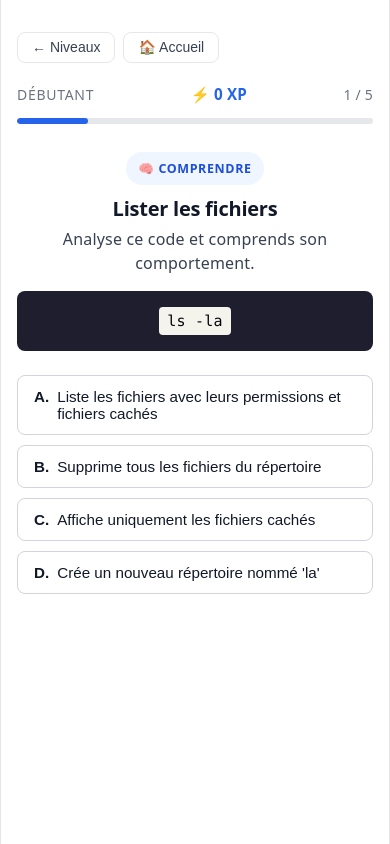
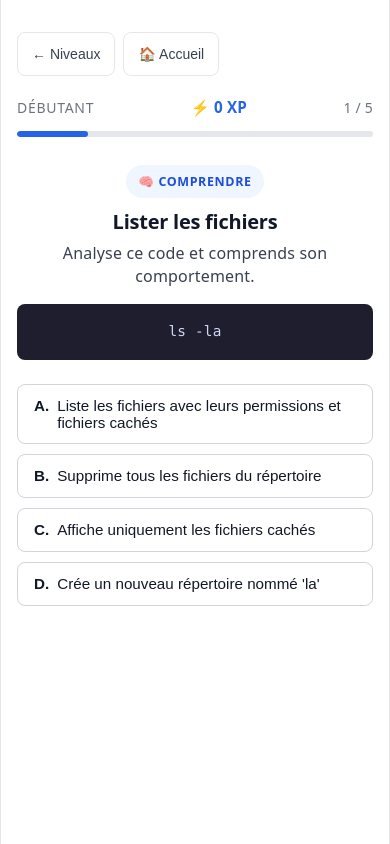
Before and after one commit to liabra/vibebug, a React (Vite) app: page /challenge/1 in a window 390 px wide. Built offline with nearby package versions, Linux system fonts and the light colour scheme.

Commit message:
Polish UX: improve wording, transitions and overall consistency

```diff
--- a/src/index.css
+++ b/src/index.css
@@ -52,6 +52,41 @@
 
 body {
   margin: 0;
+}
+
+/* ── Correction : <code> dans <pre> et <button> ne doit pas hériter du style global ── */
+pre code,
+button code {
+  background: none;
+  padding: 0;
+  border-radius: 0;
+  font-size: inherit;
+  line-height: inherit;
+  color: inherit;
+  display: inline;
+}
+
+/* ── Micro-interactions : hover / active sur tous les boutons ── */
+button:not(:disabled):hover {
+  filter: brightness(1.07);
+  transition: filter 0.12s ease;
+}
+
+button:not(:disabled):active {
+  transform: scale(0.97);
+  transition: transform 0.06s ease;
+}
+
+button:focus-visible {
+  outline: 2px solid #2563eb;
+  outline-offset: 3px;
+}
+
+/* ── Cibles tactiles minimum sur mobile ── */
+@media (max-width: 640px) {
+  button {
+    min-height: 44px;
+  }
 }
 
 #root {
--- a/src/pages/ChallengePage.jsx
+++ b/src/pages/ChallengePage.jsx
@@ -269,14 +269,14 @@ export default function ChallengePage() {
 
       {isAnswered && (
         <div style={isCorrect ? styles.feedbackCorrect : styles.feedbackIncorrect}>
-          <strong>{isCorrect ? `✓ Correct ! +${isAiMode ? 15 : 10} XP` : '✗ Incorrect'}</strong>
+          <strong>{isCorrect ? `✓ Correct ! +${isAiMode ? 15 : 10} XP` : '✗ Raté'}</strong>
           <p style={styles.explanation}>{challenge.explanation}</p>
         </div>
       )}
 
       {isAnswered && (
         <button onClick={handleNext} style={{ ...styles.btnNext, ...(isAiMode ? styles.btnNextAi : {}) }}>
-          {isLast ? 'Voir les résultats' : isAiMode ? 'Piège suivant →' : 'Question suivante →'}
+          {isLast ? 'Voir les résultats' : isAiMode ? 'Piège suivant →' : 'Défi suivant →'}
         </button>
       )}
     </div>
--- a/src/pages/ResultsPage.jsx
+++ b/src/pages/ResultsPage.jsx
@@ -49,7 +49,11 @@ function getModeContent(mode, score, total, xp, levelTitle, percentage, navigate
   return {
     heading: 'Mission accomplie !',
     subtitle: levelTitle,
-    flavor: null,
+    flavor: percentage === 100
+      ? 'Parfait. Chaque bug compris, c\'est une heure de debug économisée.'
+      : percentage >= 60
+      ? 'Bon travail — continue à affiner tes réflexes.'
+      : 'Les ratés d\'aujourd\'hui forgent les réflexes de demain.',
     badge,
     actions: (
       <>
```
